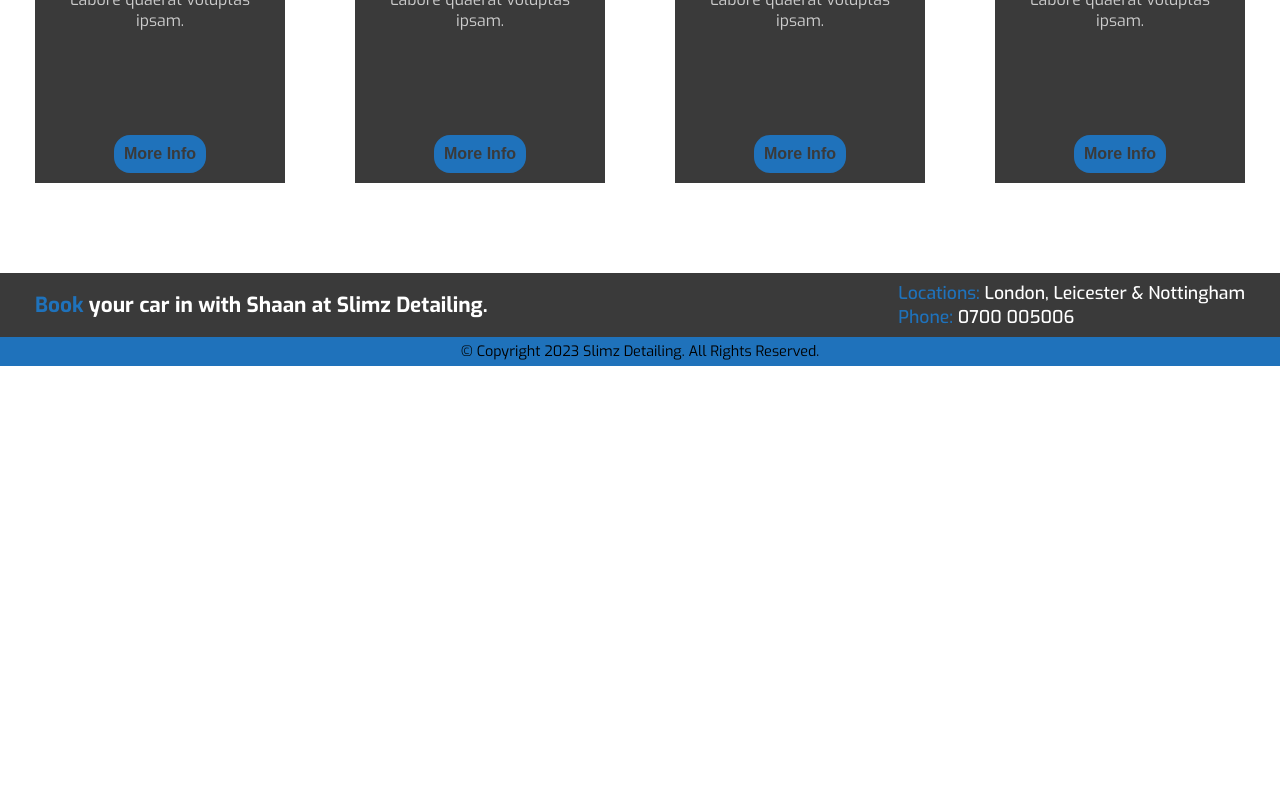
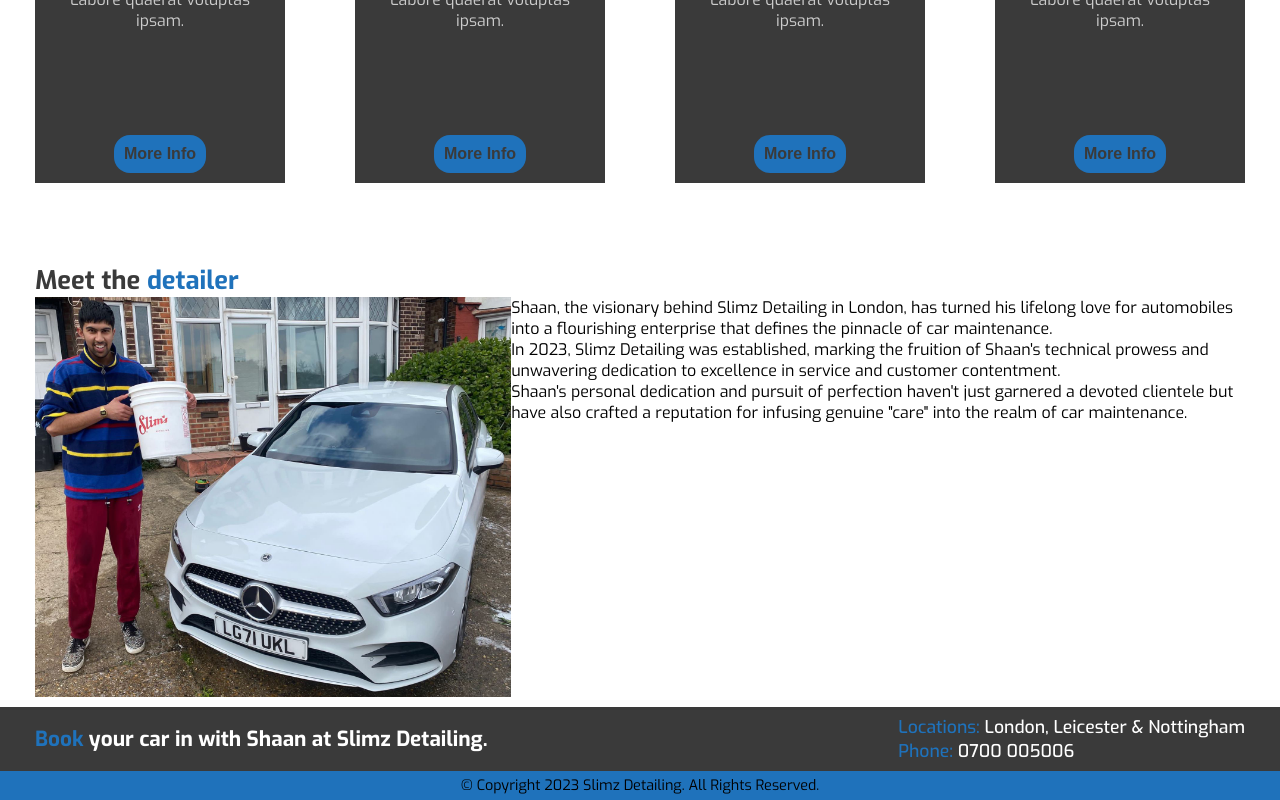
Before and after one commit to jeromekithinji/slimz-detailing, a React (Create React App) app: page / in a window 1280 px wide. Shown: the part 717-1517 px from the top of the page. Before the commit the page ends 1083 px from the top, so only its background shows below. Built offline with nearby package versions, Linux system fonts and the light colour scheme.

Commit message:
Added styles for the detailer section and updated the home page component to include the detailer section

```diff
--- a/src/assets/styles/_variables.scss
+++ b/src/assets/styles/_variables.scss
@@ -6,3 +6,7 @@ $text-color: #CCCCCC;
 
 $primary-font: 'Exo', sans-serif;
 $secondary-font: 'Manrope', sans-serif;
+
+.coloredText {
+    color: $primary-color;
+}
--- a/src/pages/homePage/homePage.jsx
+++ b/src/pages/homePage/homePage.jsx
@@ -2,6 +2,7 @@ import React from 'react'
 import "./homePage.scss"
 import ChooseUsTile from '../../components/chooseUsTile/chooseUsTile'
 import ServiceTile from '../../components/serviceTile/serviceTile'
+import Detailer from "../../assets/images/slimz.jpg"
 
 const HomePage = () => {
   return (
@@ -28,6 +29,21 @@ const HomePage = () => {
                 <ServiceTile className="homePage__chooseUs-item" />
             </div>
         </section>
+        <section className="homePage__detailer">
+            <p className="homePage__chooseUs-title">
+                Meet the <span className='coloredText'>detailer</span>
+            </p>
+            <div className="homePage__detailer-container" >
+                <img src={Detailer} alt="Picture of Shaan (the detailer) holding a branded bucket standing near a clean car." className="homePage__detailer-image" />
+                <p className="homePage__detailer-description">
+                    Shaan, the visionary behind Slimz Detailing in London, has turned his lifelong love for automobiles into a flourishing enterprise that defines the pinnacle of car maintenance.
+                    <br/>
+                    In 2023, Slimz Detailing was established, marking the fruition of Shaan's technical prowess and unwavering dedication to excellence in service and customer contentment.
+                    <br/>
+                    Shaan's personal dedication and pursuit of perfection haven't just garnered a devoted clientele but have also crafted a reputation for infusing genuine "care" into the realm of car maintenance.
+                </p>
+            </div>
+        </section>
     </div>
   )
 }
--- a/src/pages/homePage/homePage.scss
+++ b/src/pages/homePage/homePage.scss
@@ -24,6 +24,22 @@
 
     &__services {
         margin: 80px 0px 80px 0px;
+    }
+
+    &__detailer {
+
+        &-container {
+            display: flex;
+        }
+
+        &-image {
+            object-fit: contain;
+            height: 400px;
+        }
+
+        &-description {
+
+        }
     }
 }
 
```
Also changed, not shown: src/assets/images/slimz.jpg (added).
